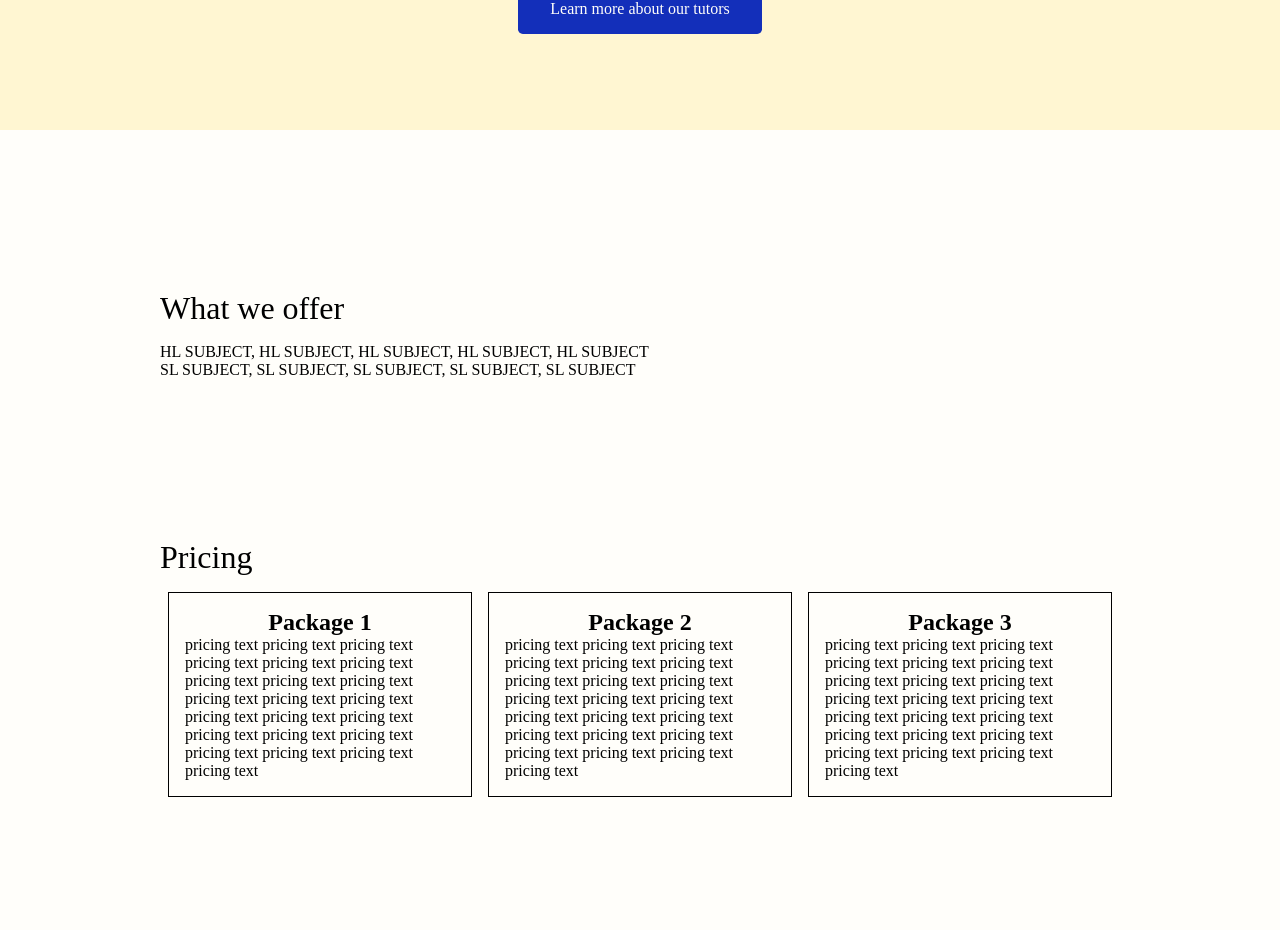
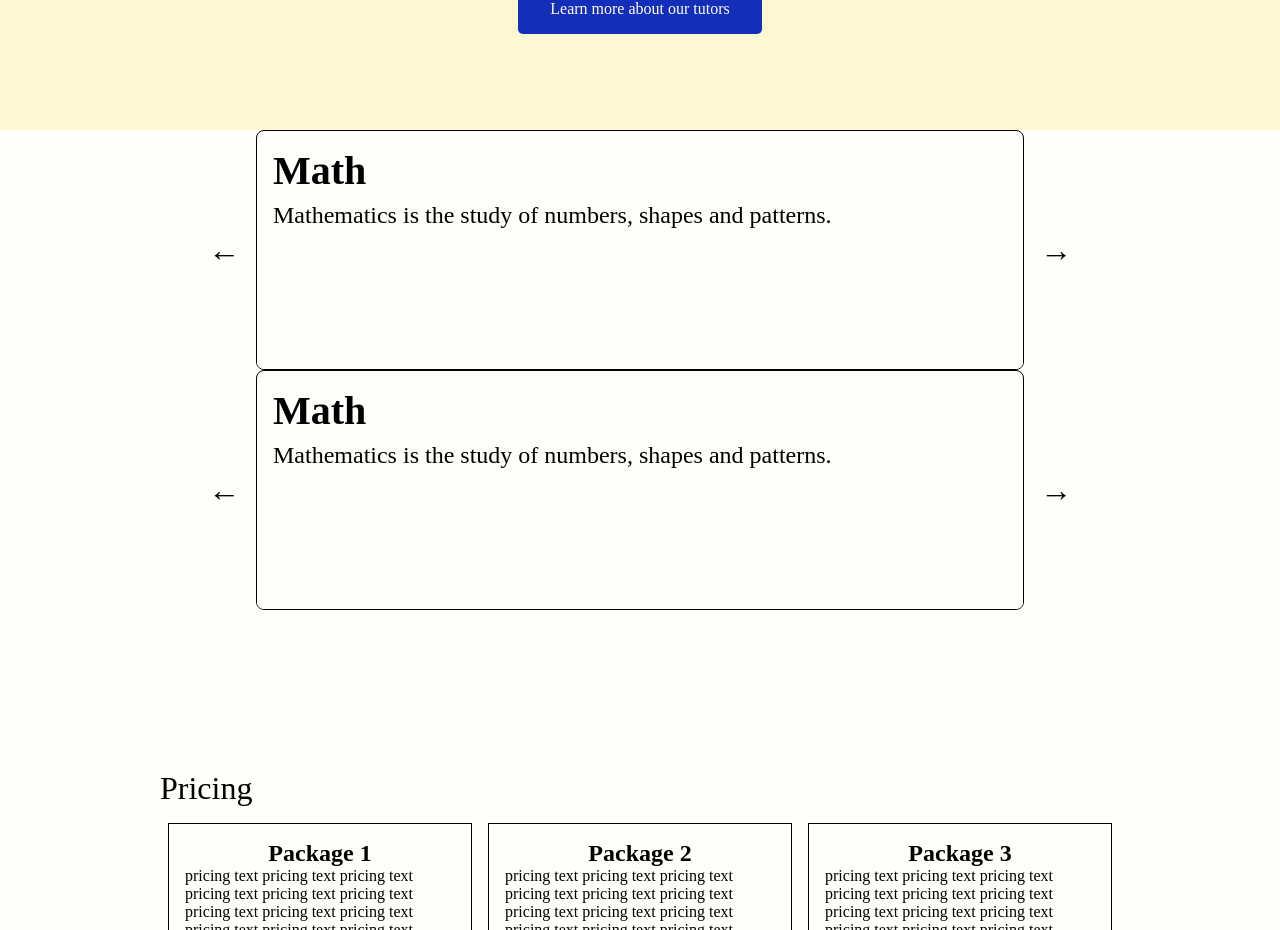
Before and after one commit to redmac135/apreptutors, a SvelteKit app in the folder frontend/: page / in a window 1280 px wide. Shown: the part 1695-2625 px from the top of the page. Built offline with nearby package versions, Linux system fonts and the light colour scheme; a web font is replaced by a local one.

Commit message:
subject slider

```diff
--- /dev/null
+++ b/frontend/src/lib/Subjects.svelte
@@ -0,0 +1,75 @@
+<script lang="ts">
+	type Slide = {
+		title: string;
+		desc: string;
+	};
+	export let slides: Array<Slide>;
+
+	let slide_idx = 0;
+	function advance(n: number) {
+		slide_idx += n;
+		if (slide_idx < 0) slide_idx = slides.length - 1;
+		else if (slide_idx >= slides.length) slide_idx = 0;
+	}
+</script>
+
+<div class="container">
+	<button on:click={() => advance(-1)}>&larr;</button>
+	{#each slides as slide, i}
+		<div class={i === slide_idx ? 'slide active' : 'slide'}>
+			<h1 class="title">{slide.title}</h1>
+			<p class="description">{slide.desc}</p>
+		</div>
+	{/each}
+	<button on:click={() => advance(1)}>&rarr;</button>
+</div>
+
+<style>
+	.container {
+		display: flex;
+		align-items: center;
+		justify-content: center;
+	}
+
+	.slide {
+		display: none;
+		width: 60%;
+		height: 15rem;
+		border: 1px solid black;
+		border-radius: 0.5rem;
+		padding: 1rem;
+		overflow: hidden;
+	}
+
+	.slide.active {
+		display: block;
+		position: relative;
+	}
+
+	.slide.active::after {
+		content: '';
+		position: absolute;
+		bottom: 0;
+		left: 0;
+		width: 100%;
+		height: 6rem;
+		background: linear-gradient(transparent, var(--white));
+	}
+
+	.title {
+		font-size: 2.5rem;
+	}
+
+	.description {
+		margin-top: 0.5rem;
+		font-size: 1.5rem;
+	}
+
+	button {
+		background: none;
+		border: none;
+		font-size: 2rem;
+		cursor: pointer;
+		margin: 0 1rem;
+	}
+</style>
--- /dev/null
+++ b/frontend/src/lib/subjects_list.ts
@@ -0,0 +1,21 @@
+export const HL_SUBJECTS = [
+    {
+        title: 'Math',
+        desc: 'Mathematics is the study of numbers, shapes and patterns.',
+    },
+    {
+        title: 'Science',
+        desc: 'Science is the study of the world around us.',
+    }
+];
+
+export const SL_SUBJECTS = [
+    {
+        title: 'Math',
+        desc: 'Mathematics is the study of numbers, shapes and patterns.',
+    },
+    {
+        title: 'Science',
+        desc: 'Science is the study of the world around us.',
+    }
+];
--- a/frontend/src/routes/+page.svelte
+++ b/frontend/src/routes/+page.svelte
@@ -3,6 +3,8 @@
 
 	import AboutComponent from '../lib/AboutSection.svelte';
 	import BackgroundSection from '../lib/BackgroundSection.svelte';
+	import Subjects from '$lib/Subjects.svelte';
+	import { HL_SUBJECTS, SL_SUBJECTS } from '$lib/subjects_list';
 </script>
 
 <main>
@@ -12,11 +14,8 @@
 
 	<BackgroundSection />
 
-	<div class="section">
-		<h1 class="title-text">What we offer</h1>
-		<p>HL SUBJECT, HL SUBJECT, HL SUBJECT, HL SUBJECT, HL SUBJECT</p>
-		<p>SL SUBJECT, SL SUBJECT, SL SUBJECT, SL SUBJECT, SL SUBJECT</p>
-	</div>
+	<Subjects slides={HL_SUBJECTS} />
+	<Subjects slides={SL_SUBJECTS} />
 
 	<div class="section" id="pricing">
 		<h1 class="title-text">Pricing</h1>
```
